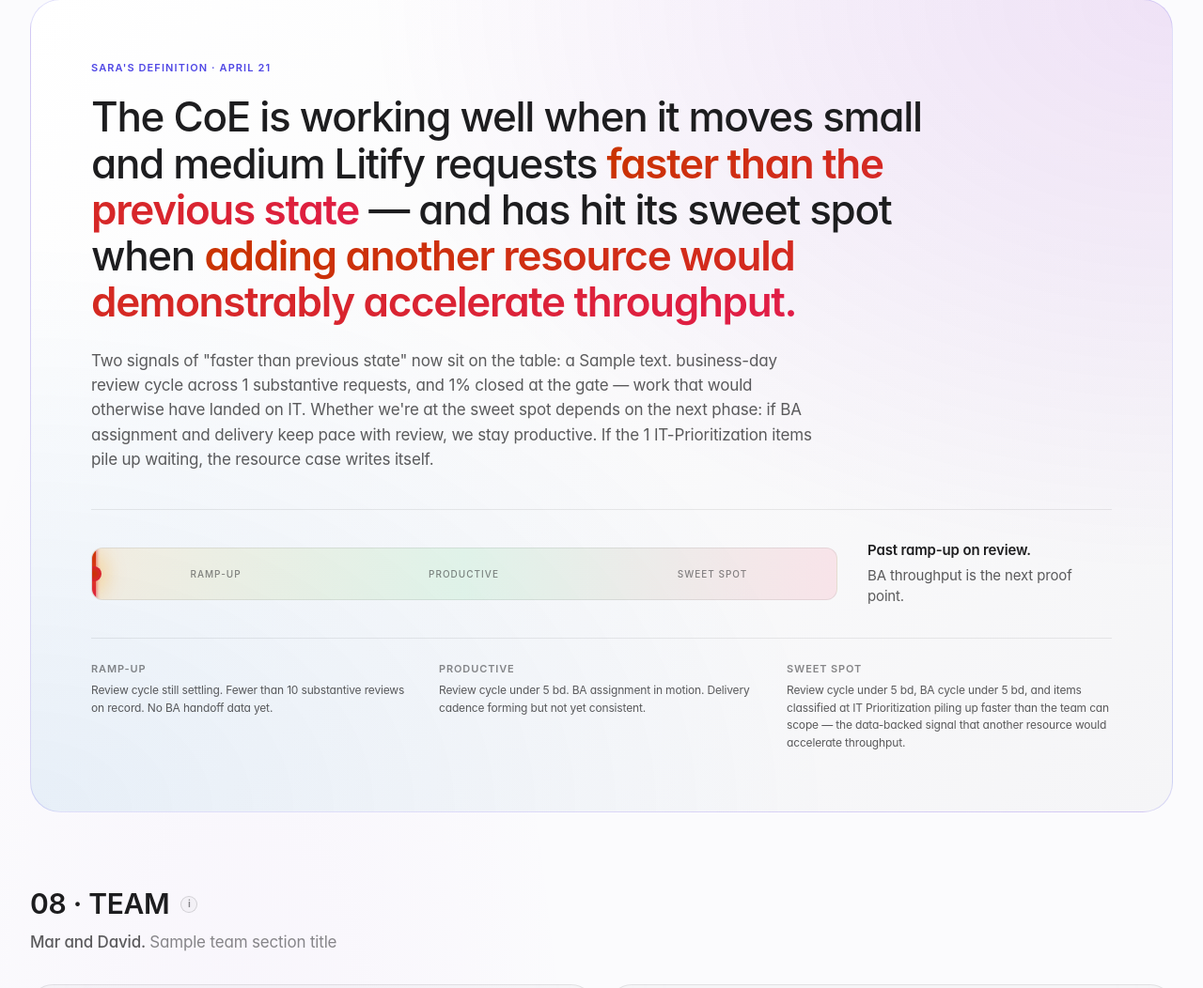
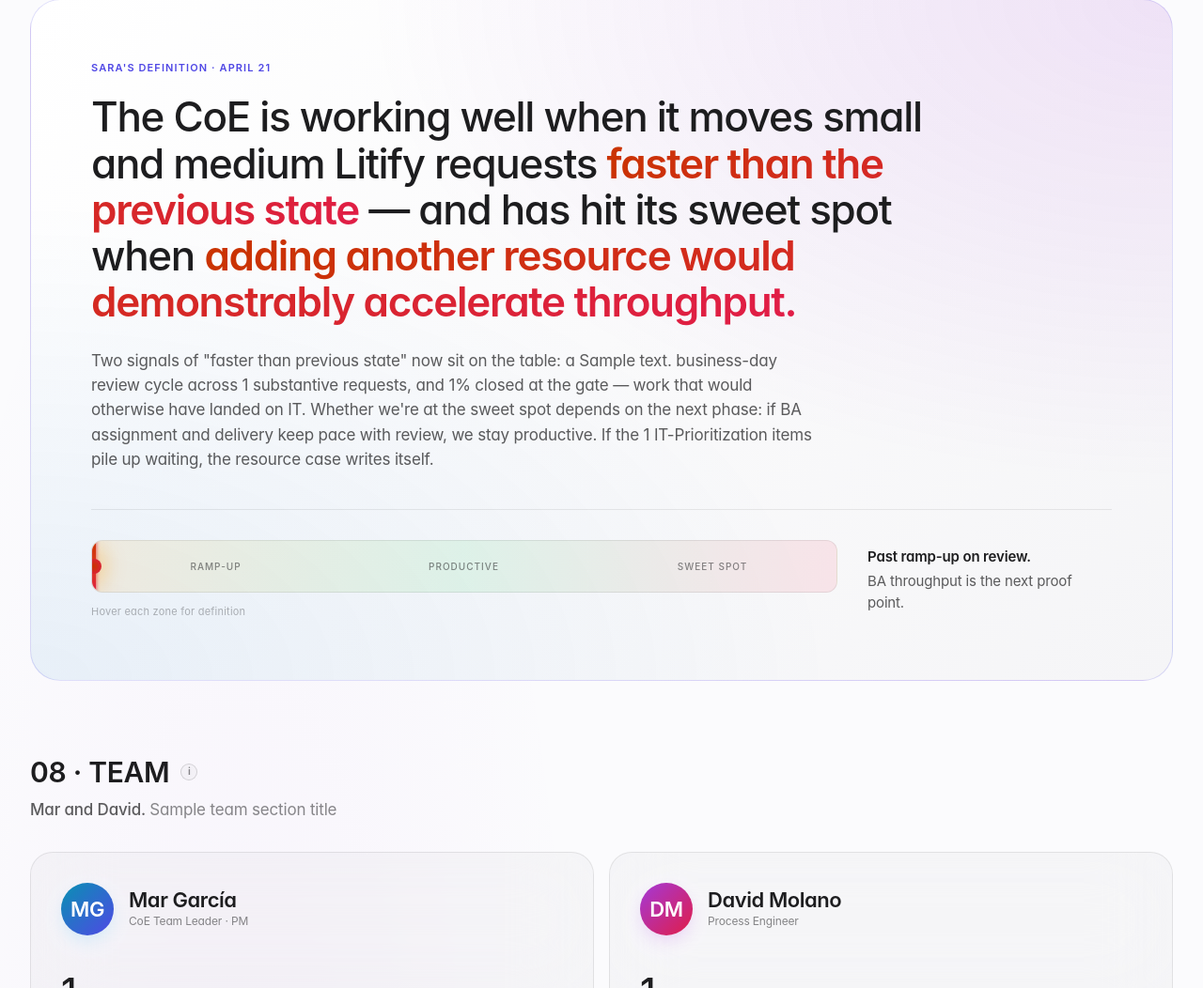
Before and after one commit to MarGarcia20/CoEDashboard, a Python web app: template templates/dashboard.jinja in a window 1280 px wide. Shown: the part 5448-6500 px from the top of the page at 94% size. Run offline with Jinja, Linux system fonts and the light colour scheme; the template is opened without the code that fills it: most values are stand-ins (such as "Sample title", 1, 10 or a date in 2020); some web fonts are replaced.

Commit message:
simplify §07 — tooltips on meter zones instead of cards

```diff
--- a/output/history/2026-04-24.json
+++ b/output/history/2026-04-24.json
@@ -1,6 +1,6 @@
 {
   "date": "2026-04-24",
-  "generated_at": "2026-04-24T16:03:33",
+  "generated_at": "2026-04-24T16:07:31",
   "metrics": {
     "total": 10,
     "open_count": 10,
--- a/templates/dashboard.jinja
+++ b/templates/dashboard.jinja
@@ -1164,6 +1164,66 @@
     border-right: 1px dashed rgba(255,255,255,0.06);
   }
   .meter-zone:last-child { border-right: none; }
+  .meter-zone-tt {
+    position: relative;
+    cursor: help;
+    transition: color 0.2s var(--ease);
+  }
+  .meter-zone-tt:hover {
+    color: var(--text);
+  }
+  .meter-zone-tt::after {
+    content: attr(data-tip);
+    position: absolute;
+    bottom: calc(100% + 14px);
+    left: 50%;
+    transform: translateX(-50%) translateY(4px);
+    width: max-content;
+    max-width: 280px;
+    padding: 10px 14px;
+    background: var(--bg-elev-3);
+    border: 1px solid var(--border-strong);
+    border-radius: var(--radius-md);
+    color: var(--text-secondary);
+    font-size: var(--text-sm);
+    font-weight: 400;
+    line-height: 1.5;
+    letter-spacing: -0.005em;
+    text-transform: none;
+    text-align: left;
+    white-space: normal;
+    opacity: 0;
+    pointer-events: none;
+    transition: opacity 0.2s var(--ease), transform 0.2s var(--ease);
+    box-shadow: 0 10px 30px -8px rgba(0, 0, 0, 0.4);
+    z-index: 60;
+  }
+  .meter-zone-tt::before {
+    content: '';
+    position: absolute;
+    bottom: calc(100% + 8px);
+    left: 50%;
+    transform: translateX(-50%);
+    width: 8px;
+    height: 8px;
+    background: var(--bg-elev-3);
+    border-right: 1px solid var(--border-strong);
+    border-bottom: 1px solid var(--border-strong);
+    rotate: 45deg;
+    opacity: 0;
+    pointer-events: none;
+    transition: opacity 0.2s var(--ease);
+    z-index: 60;
+  }
+  .meter-zone-tt:hover::after,
+  .meter-zone-tt:focus::after {
+    opacity: 1;
+    transform: translateX(-50%) translateY(0);
+  }
+  .meter-zone-tt:hover::before,
+  .meter-zone-tt:focus::before {
+    opacity: 1;
+  }
   .meter-pin {
     position: absolute;
     top: -4px; bottom: -4px;
@@ -2218,31 +2278,17 @@
           <div>
             <div class="meter-track">
               <div class="meter-zones">
-                <div class="meter-zone">Ramp-up</div>
-                <div class="meter-zone">Productive</div>
-                <div class="meter-zone">Sweet spot</div>
+                <div class="meter-zone meter-zone-tt" data-tip="Review cycle still settling. Fewer than 10 substantive reviews on record. No BA handoff data yet.">Ramp-up</div>
+                <div class="meter-zone meter-zone-tt" data-tip="Review cycle under 5 bd. BA assignment in motion. Delivery cadence forming but not yet consistent.">Productive</div>
+                <div class="meter-zone meter-zone-tt" data-tip="Review cycle under 5 bd, BA cycle under 5 bd, and IT-Prioritization items piling up faster than the team can scope — the data-backed signal that another resource would accelerate throughput.">Sweet spot</div>
               </div>
               <div class="meter-pin" style="left: {{ meter_pin_position }}"></div>
             </div>
+            <p style="font-size: var(--text-xs); color: var(--text-quaternary); margin-top: var(--space-3); letter-spacing: 0.02em;">Hover each zone for definition</p>
           </div>
           <div class="meter-call">
             <strong>Past ramp-up on review.</strong>
             BA throughput is the next proof point.
-          </div>
-        </div>
-
-        <div style="margin-top: var(--space-8); padding-top: var(--space-6); border-top: 1px solid var(--border); display: grid; grid-template-columns: repeat(3, 1fr); gap: var(--space-6);">
-          <div>
-            <div style="font-size: var(--text-xs); color: var(--text-tertiary); text-transform: uppercase; letter-spacing: 0.08em; font-weight: 600; margin-bottom: 6px;">Ramp-up</div>
-            <div style="font-size: var(--text-sm); color: var(--text-secondary); line-height: 1.55;">Review cycle still settling. Fewer than 10 substantive reviews on record. No BA handoff data yet.</div>
-          </div>
-          <div>
-            <div style="font-size: var(--text-xs); color: var(--text-tertiary); text-transform: uppercase; letter-spacing: 0.08em; font-weight: 600; margin-bottom: 6px;">Productive</div>
-            <div style="font-size: var(--text-sm); color: var(--text-secondary); line-height: 1.55;">Review cycle under 5 bd. BA assignment in motion. Delivery cadence forming but not yet consistent.</div>
-          </div>
-          <div>
-            <div style="font-size: var(--text-xs); color: var(--text-tertiary); text-transform: uppercase; letter-spacing: 0.08em; font-weight: 600; margin-bottom: 6px;">Sweet spot</div>
-            <div style="font-size: var(--text-sm); color: var(--text-secondary); line-height: 1.55;">Review cycle under 5 bd, BA cycle under 5 bd, and items classified at IT Prioritization piling up faster than the team can scope — the data-backed signal that another resource would accelerate throughput.</div>
           </div>
         </div>
       </div>
```
Also changed, not shown: output/index.html (+70 -24 lines).
